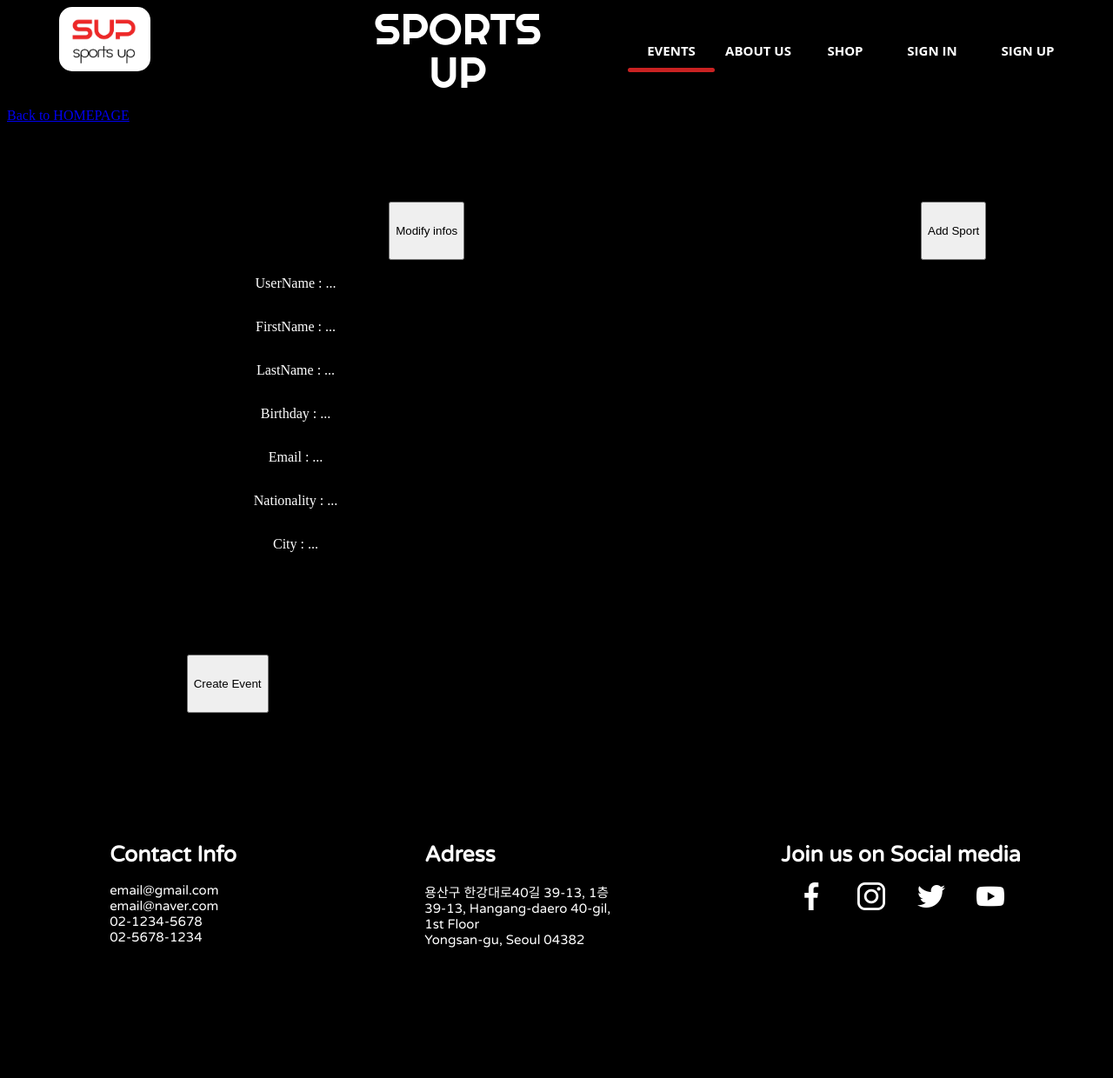
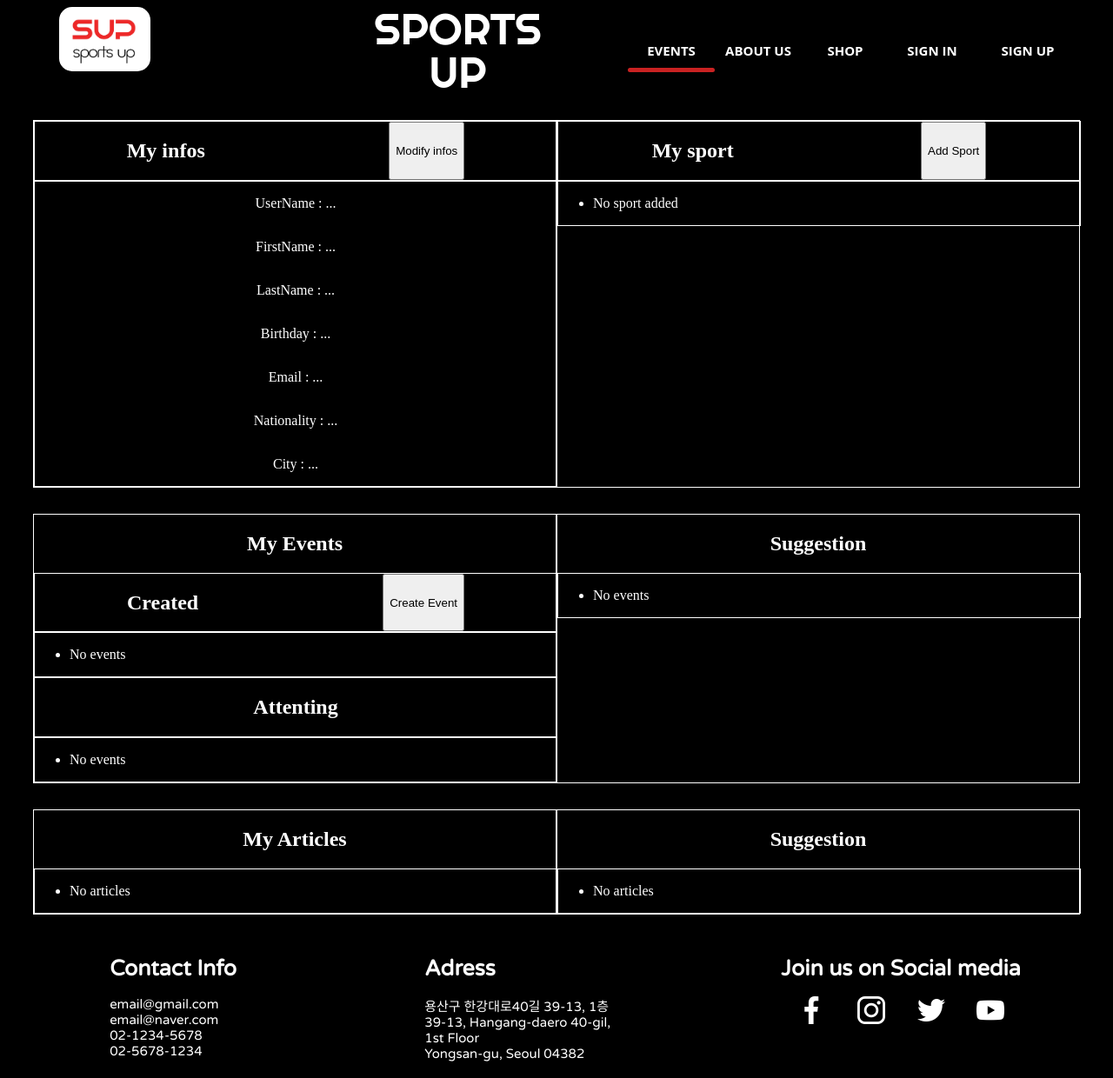
Before and after one commit to yenapaek/sportsUp, a PHP site: page /sportsEvent/view/profile.php in a window 1280 px wide. Shown: the whole page at 87% size. Before the commit the page ends 1090 px from the top, so only its background shows below. Run offline with PHP 8.4, Linux system fonts and the light colour scheme; data that the repository does not hold is empty.

Commit message:
added more function for profile

```diff
--- a/controller/usersController.php
+++ b/controller/usersController.php
@@ -24,6 +24,9 @@ function manualLogin($email, $pass)
     if ($login) {
         $title = "You get in";
         #TODO need to implement what to do if u logged IN
+        require('./view/profile.php');
+    } else {
+        $title = 'signIn';
+        require('./view/signInAndUp.php');
     }
-    require("./view/landing.php");
 }
--- a/index.php
+++ b/index.php
@@ -20,7 +20,7 @@ try {
             break;
 
         case "profile":
-            profile(2); // #TODO Parameter should be replaced after we implement the loggin ID
+            profile(1); // #TODO Parameter should be replaced after we implement the loggin ID
             break;
 
         case "signInSubmit":
--- a/public/css/profile.css
+++ b/public/css/profile.css
@@ -3,13 +3,14 @@
 #articleInfo {
     display: flex;
     margin: 30px;
+    color: white;
 }
 
 #personnalInfo div,
 #eventInfo div,
 #articleInfo div {
     display: flex;
-    border: 1px solid black;
+    border: 1px solid white;
     width: 100%;
     text-align: center;
 }
@@ -25,7 +26,10 @@
 }
 
 #myInfos,
-#mySports {
+#mySports,
+#myEventsSuggestion,
+#myArticles,
+#myArticlesSuggestion {
     display: flex;
     flex-direction: column;
 }
--- a/public/css/signInAndUp.css
+++ b/public/css/signInAndUp.css
@@ -1,6 +1,7 @@
 #bothForm {
     width: 100%;
     height: 100%;
+    color: white;
 }
 
 #signInFormSection,
@@ -105,8 +106,8 @@ div h1 {
 }
 
 .form button {
-    background-color: #8e44ad;
-    border: 2px solid #8e44ad;
+    background-color: #ED2800;
+    border: 2px solid #ED2800;
     border-radius: 4px;
     color: #fff;
     display: block;
--- a/view/menu.php
+++ b/view/menu.php
@@ -1,20 +1,22 @@
 <div id="top">
-  <div class="top-left">
+    <div class="top-left">
         <div class="logo">
             <img src="./public/images/logo.png" alt="">
         </div>
         <div class="sup">
-            <a href="index.php?action=landing"><h1>SPORTS UP</h1></a>
+            <a href="index.php?action=landing">
+                <h1>SPORTS UP</h1>
+            </a>
         </div>
     </div>
 
-    <div class="top-right" >
+    <div class="top-right">
         <nav class="rightBox">
-            <a href="#"><strong>Events</strong> </a>
+            <a href="index.php"><strong>Events</strong> </a>
             <a href="index.php?action=aboutUs"><strong>About Us</strong></a>
-            <a href="#"><strong>SHOP</strong></a>
-            <a href="#"><strong>Sign In</strong></a>
-            <a href="#"><strong>Sign Up</strong> </a>
+            <a href="index.php"><strong>SHOP</strong></a>
+            <a href="index.php?action=signIn"><strong>Sign In</strong></a>
+            <a href="index.php?action=signUp"><strong>Sign Up</strong> </a>
             <div class="animation start-home"></div>
         </nav>
     </div>
--- a/view/profile.php
+++ b/view/profile.php
@@ -1,10 +1,7 @@
-<?php $title = "Profile" ?>
+<?php !isset($title) ? "Profile" : $title; ?>
 <?php $style = "./public/css/profile.css"; ?>
 
 <?php ob_start(); ?>
-<p><a href="index.php">Back to HOMEPAGE</a></p>
-<h1>I am a Profile PAGE</h1>
-
 <section id="personnalInfo">
 
     <div id="myInfos">
@@ -43,41 +40,114 @@
                 }
                 ?>
             </ul>
-
-
         </div>
     </div>
 </section>
+
 <section id="eventInfo">
 
     <div id="myEvents">
         <h1>My Events</h1>
-        <div>
+
         <div class="titleEdit">
             <h2>Created</h2>
             <button>Create Event</button>
             <!-- INFO FROM DATABASE -->
         </div>
         <div>
+            <ul>
+                <?php
+                if (!empty($myEvents)) {
+                    foreach ($myEvents as $event) {
+                ?>
+                        <li><?= $event['FillMeUp']; ?></li><br>
+                <?php
+                    }
+                } else {
+                    echo '<li> No events</li>';
+                }
+                ?>
+            </ul>
+        </div>
+        <div class="titleEdit">
             <h2>Attenting</h2>
+        </div>
         <!-- INFO FROM DATABASE -->
-            </div>
+        <div>
+            <ul>
+                <?php
+                if (!empty($attendingEvents)) {
+                    foreach ($attendingEvents as $attentingevent) {
+                ?>
+                        <li><?= $attentingevent['FillMeUp']; ?></li><br>
+                <?php
+                    }
+                } else {
+                    echo '<li> No events</li>';
+                }
+                ?>
+            </ul>
         </div>
     </div>
 
-    <div>
+    <div id="myEventsSuggestion">
         <h1>Suggestion</h1>
         <!-- INFO FROM DATABASE -->
+        <div>
+            <ul>
+                <?php
+                if (!empty($suggestionEvents)) {
+                    foreach ($suggestionEvents as $suggestionEvent) {
+                ?>
+                        <li><?= $suggestionEvent['FillMeUp']; ?></li><br>
+                <?php
+                    }
+                } else {
+                    echo '<li> No events</li>';
+                }
+                ?>
+            </ul>
+        </div>
     </div>
 </section>
 <section id="articleInfo">
-    <div>
+    <div id="myArticles">
         <h1>My Articles</h1>
         <!-- INFO FROM DATABASE -->
+        <div>
+            <ul>
+                <?php
+                if (!empty($articles)) {
+                    foreach ($articles as $article) {
+                ?>
+                        <li><?= $article['FillMeUp']; ?></li><br>
+                <?php
+                    }
+                } else {
+                    echo '<li> No articles</li>';
+                }
+                ?>
+            </ul>
         </div>
-    <div>
+    </div>
+    <div id="myArticlesSuggestion">
         <h1>Suggestion</h1>
         <!-- INFO FROM DATABASE -->
+        <div>
+            <ul>
+                <?php
+                if (!empty($suggestionArticles)) {
+                    foreach ($suggestionArticles as $suggestionArticle) {
+                ?>
+                        <li><?= $suggestionArticle['FillMeUp']; ?></li><br>
+                <?php
+                    }
+                } else {
+                    echo '<li> No articles</li>';
+                }
+                ?>
+            </ul>
+        </div>
     </div>
 </section>
 
--- a/view/signInAndUp.php
+++ b/view/signInAndUp.php
@@ -1,8 +1,6 @@
 <?php $style = "./public/css/signInAndUp.css"; ?>
 
 <?php ob_start(); ?>
-
-<p><a href="index.php">Back to HOMEPAGE</a></p>
 
 <div id="bothForm">
     <h1><?= $title ?></h1>
```
Also changed, not shown: controller/controller.php (+8 -2 lines), model/profileManager.php (+40 -2 lines). Lines whose indentation alone changed are shown as unchanged.
